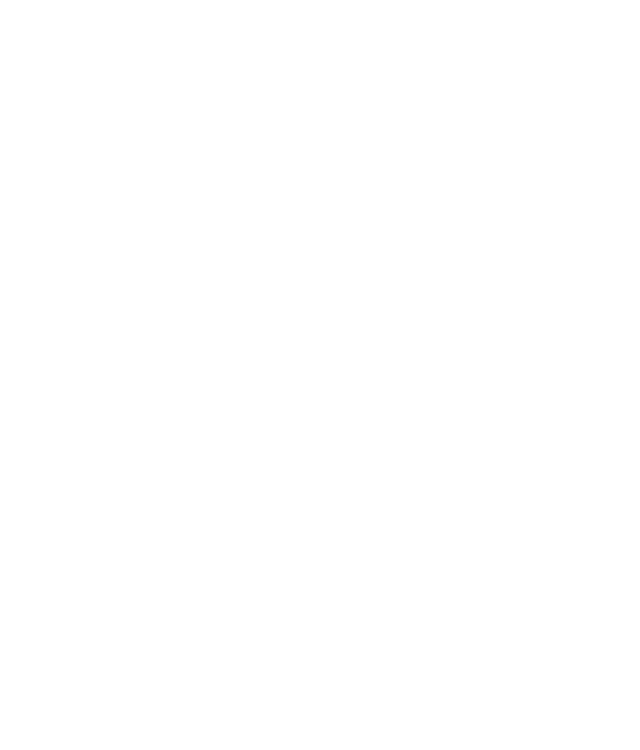
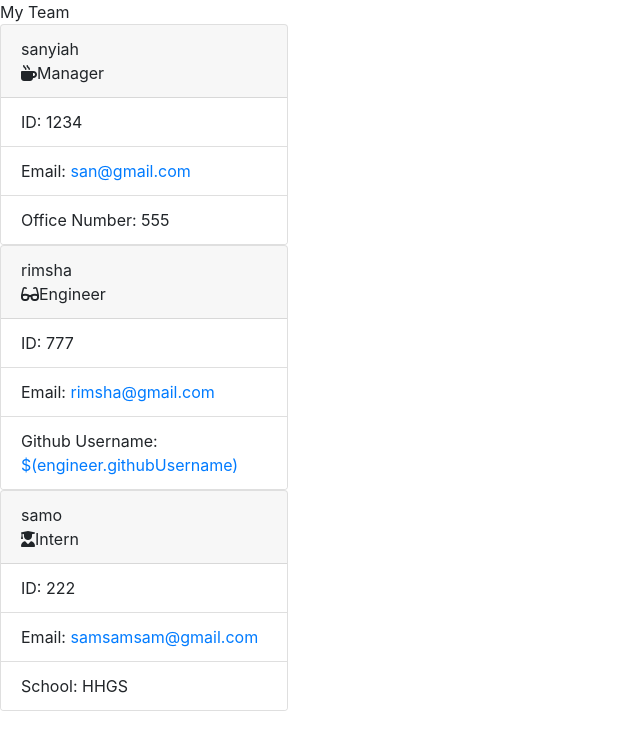
Before and after one commit to san098765432/Team-Profile-Generator, a website: page output/team.html in a window 1280 px wide. Shown: the whole page, without its empty margins (0-640 px from the left). Drawn offline with nearby package versions, Linux system fonts and the light colour scheme.

Commit message:
testing html output

```diff
--- /dev/null
+++ b/dist/style.css
@@ -0,0 +1,39 @@
+header{
+    color: white;
+    background-color: rgba(185, 45, 45, 0.815);
+    padding: 10px;
+    display: flex;
+    justify-content: center;
+    font-size: 2rem;
+    margin: 15px;
+    padding: 10px;
+}
+
+main {
+    display: flex ;
+    flex-wrap: wrap;
+    margin: 15px;
+    padding: 10px;
+}
+
+.card{
+    padding: 10px;
+    margin: 15px;
+}
+.card-header{
+    color: white;
+    background-color: rgb(50, 111, 192)
+}
+
+.list-group{
+    color: black;
+}
+
+/* Make it all on one line and smaller */
+.list-group-item{
+    white-space: nowrap;
+    overflow: visible;
+}
+#email {
+    color: rgba(46, 101, 182, 0.584);
+}
--- a/output/team.html
+++ b/output/team.html
@@ -1,4 +1,58 @@
 
-    <!D0CTYPE html>
-    <html lang="en">
-    <head>
+  <!DOCTYPE html>
+<html lang="en">
+<head>
+    <meta charset="UTF-8">
+    <meta http-equiv="X-UA-Compatible" content="IE=edge">
+    <meta name="viewport" content="width=device-width, initial-scale=1.0">
+
+    <link rel="stylesheet" href="https://cdn.jsdelivr.net/npm/bootstrap@4.5.3/dist/css/bootstrap.min.css"
+     integrity="sha384-TX8t27EcRE3e/ihU7zmQxVncDAy5uIKz4rEkgIXeMed4M0jlfIDPvg6uqKI2xXr2" crossorigin="anonymous">
+
+     <script src="https://kit.fontawesome.com/1e0a13a89f.js" crossorigin="anonymous"></script>
+
+    <title> Team Profile Generator </title>
+
+</head>
+
+<body>
+    <header>
+        My Team
+    </header>
+
+    <main>
+     <div class="card" style="width: 18rem;">
+     <div class="card-header">
+         sanyiah <br/>
+         <i class="fas fa-mug-hot"></i>Manager</div>
+         <ul class="list-group list-group-flush">
+         <li class="list-group-item">ID: 1234</li>
+         <li class="list-group-item">Email: <span id="email"><a href="mailto:san@gmail.com">san@gmail.com</a></span></li>
+        <li class="list-group-item">Office Number: 555</li>
+       </ul>
+       </div>
+
+    <div class="card" style="width: 18rem;">
+    <div class="card-header">
+        rimsha <br/>
+        <i class="fas fa-glasses"></i>Engineer</div>
+        <ul class="list-group list-group-flush">
+        <li class="list-group-item">ID: 777</li>
+        <li class="list-group-item">Email: <span id="email"><a href="mailto:rimsha@gmail.com">rimsha@gmail.com</a></span></li>
+        <li class="list-group-item">Github Username: <a target="_blank" href="https://github.com/undefined">$(engineer.githubUsername)</a></li>
+       </ul>
+       </div>
+
+    <div class="card" style="width: 18rem;">
+    <div class="card-header">
+        samo <br/>
+        <i class="fas fa-user-graduate"></i>Intern</div>
+        <ul class="list-group list-group-flush">
+        <li class="list-group-item">ID: 222</li>
+        <li class="list-group-item">Email: <span id="email"><a href="mailto:samsamsam@gmail.com">samsamsam@gmail.com</a></span></li>
+        <li class="list-group-item">School: HHGS</li>
+       </ul>
+       </div>
+        </main>
+</body>
+</html>
```
